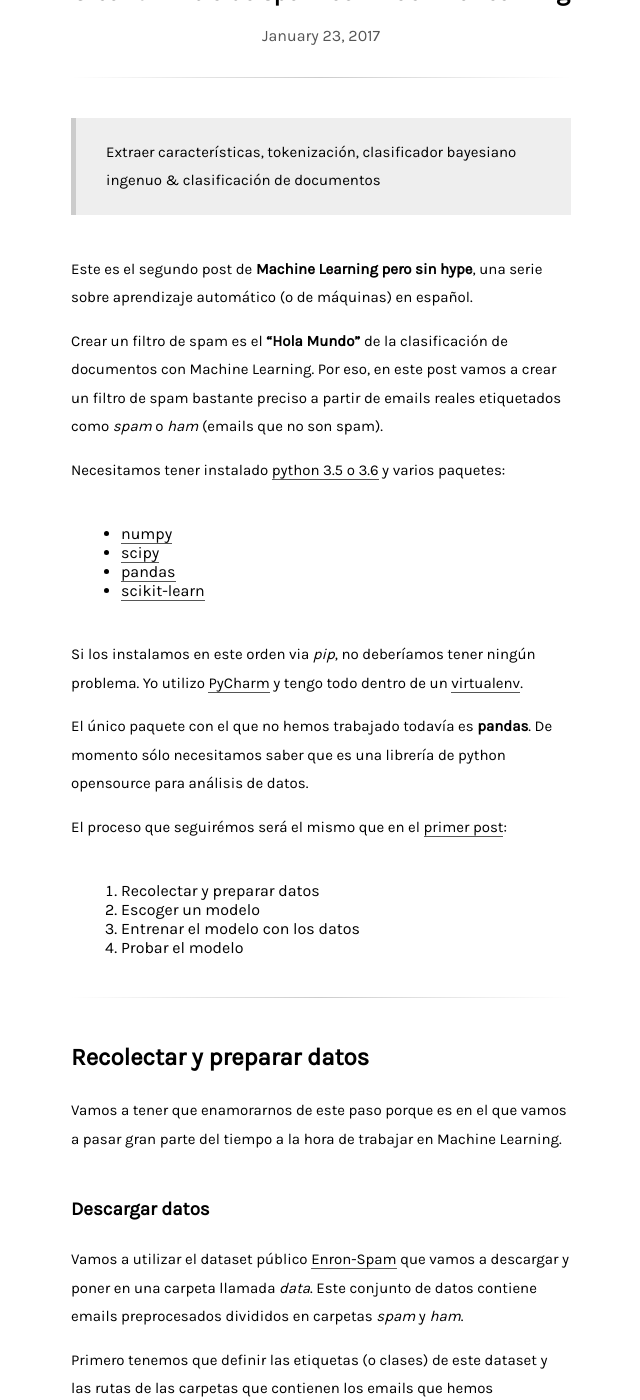
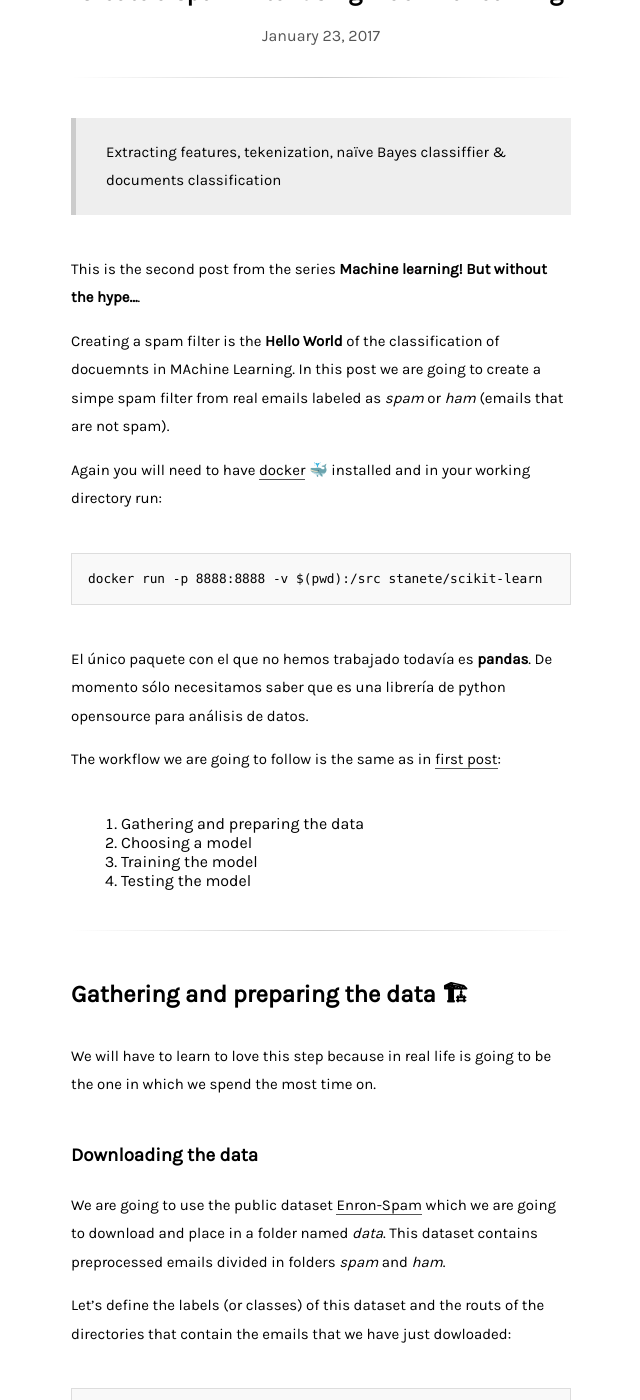
Before and after one commit to stanete/stanete.github.io, a Jekyll site: the page built from _posts/2017-01-23-filtro-spam-machine-learning.md, in a window 1280 px wide and 1400 px high, scrolled down 192 px. Shown: the whole window, without its empty margins (319-959 px from the left). Built offline with Jekyll 4.4.1, drawn with Linux system fonts in a browser that asks for light colours; comment, search, counter and statistics services are not loaded; some of the changed text lies outside the part shown.

Commit message:
Start translating the second post

````diff
--- a/_posts/2017-01-23-filtro-spam-machine-learning.md
+++ b/_posts/2017-01-23-filtro-spam-machine-learning.md
@@ -1,5 +1,5 @@
 ---
-title: Crear un filtro de spam con Machine Learning
+title: Create a spam filter using Machine Learning
 updated: 2017-01-23 08:45
 comments: true
 mailchimp: true
@@ -7,50 +7,47 @@ image: /images/filtro-spam-machine-learning.png
 redirect_from: "/clasificador-bayesiano-ingenuo"
 ---
 
-> Extraer características, tokenización, clasificador bayesiano ingenuo & clasificación de documentos
+> Extracting features, tekenization, naïve Bayes classiffier & documents classification
 
-Este es el segundo post de **Machine Learning pero sin hype**, una serie sobre aprendizaje automático (o de máquinas) en español.
+This is the second post from the series **Machine learning! But without the hype...**.
 
-Crear un filtro de spam es el **"Hola Mundo"** de la clasificación de documentos con Machine Learning. Por eso, en este post vamos a crear un filtro de spam bastante preciso a partir de emails reales etiquetados como *spam* o *ham* (emails que no son spam).
+Creating a spam filter is the **Hello World** of the classification of docuemnts in MAchine Learning. In this post we are going to create a simpe spam filter from real emails labeled as *spam* or *ham* (emails that are not spam).
 
-Necesitamos tener instalado [python 3.5 o 3.6](https://www.python.org/) y varios paquetes:
+Again you will need to have [docker](https://www.docker.com) 🐳 installed and in your working directory run:
 
-- [numpy](http://www.numpy.org/)
-- [scipy](https://www.scipy.org/)
-- [pandas](http://pandas.pydata.org/)
-- [scikit-learn](http://scikit-learn.org/)
-
-Si los instalamos en este orden via *pip*, no deberíamos tener ningún problema. Yo utilizo [PyCharm](https://www.jetbrains.com/pycharm/) y tengo todo dentro de un [virtualenv](https://virtualenv.pypa.io/en/stable/).
+```
+docker run -p 8888:8888 -v $(pwd):/src stanete/scikit-learn
+```
 
 El único paquete con el que no hemos trabajado todavía es **pandas**. De momento sólo necesitamos saber que es una librería de python opensource para análisis de datos.
 
-El proceso que seguirémos será el mismo que en el [primer post](introduccion-machine-learning-sin-hype):
+The workflow we are going to follow is the same as in [first post](machine-learning-without-hype):
 
-1. Recolectar y preparar datos
-2. Escoger un modelo
-3. Entrenar el modelo con los datos
-4. Probar el modelo
+1. Gathering and preparing the data
+2. Choosing a model
+3. Training the model
+4. Testing the model
 
 <div class="divider"></div>
 
-## Recolectar y preparar datos
+## Gathering and preparing the data 🏗
 
-Vamos a tener que enamorarnos de este paso porque es en el que vamos a pasar gran parte del tiempo a la hora de trabajar en Machine Learning.
+We will have to learn to love this step because in real life is going to be the one in which we spend the most time on.
 
-### Descargar datos
+### Downloading the data
 
-Vamos a utilizar el dataset público [Enron-Spam](http://www.aueb.gr/users/ion/data/enron-spam/) que vamos a descargar y poner en una carpeta llamada *data*. Este conjunto de datos contiene emails preprocesados divididos en carpetas *spam* y *ham*.
+We are going to use the public dataset [Enron-Spam](http://www.aueb.gr/users/ion/data/enron-spam/) which we are going to download and place in a folder named *data*. This dataset contains preprocessed emails divided in folders *spam* and *ham*.
 
-Primero tenemos que definir las etiquetas (o clases) de este dataset y las rutas de las carpetas que contienen los emails que hemos descargado.
+Let's define the labels (or classes) of this dataset and the routs of the directories that contain the emails that we have just dowloaded:
+
 
 ```python
-# Etiquetas.
+# Labels.
 HAM = 'ham'
 SPAM = 'spam'
 
-# Fuentes de datos con las rutas de
-# las carpetas que contienen los emails
-# y las etiquetas correspondientes.
+# Datasources with the routes and folders
+# that contain the corresponding emails.
 SOURCES = [
     ('data/enron1/spam', SPAM),
     ('data/enron1/ham', HAM),
@@ -61,9 +58,9 @@ SOURCES = [
 ]
 ```
 
-### Cargar datos
+### Loading the data
 
-Vamos a cargar los datos en un [DataFrame](http://pandas.pydata.org/pandas-docs/stable/generated/pandas.DataFrame.html), una estructura de datos en la que podemos pensar como un diccionario construido sobre **numpy** (eso quiere decir que es rápido). El DataFrame contendrá los cuerpos de los emails en una columna y la etiqueta correspondiente en otra.
+Let's load the data in a [DataFrame](http://pandas.pydata.org/pandas-docs/stable/generated/pandas.DataFrame.html), a data structure in which we can think as a dictionary built upon **numpy**. The DataFrame will contain the bodies of the emails in one column and the corresponding label in the other column.
 
 ```python
 from pandas import DataFrame
````
Also changed, not shown: _posts/2018-09-13-machine-learning-without-hype.md (+1 -1 lines).
